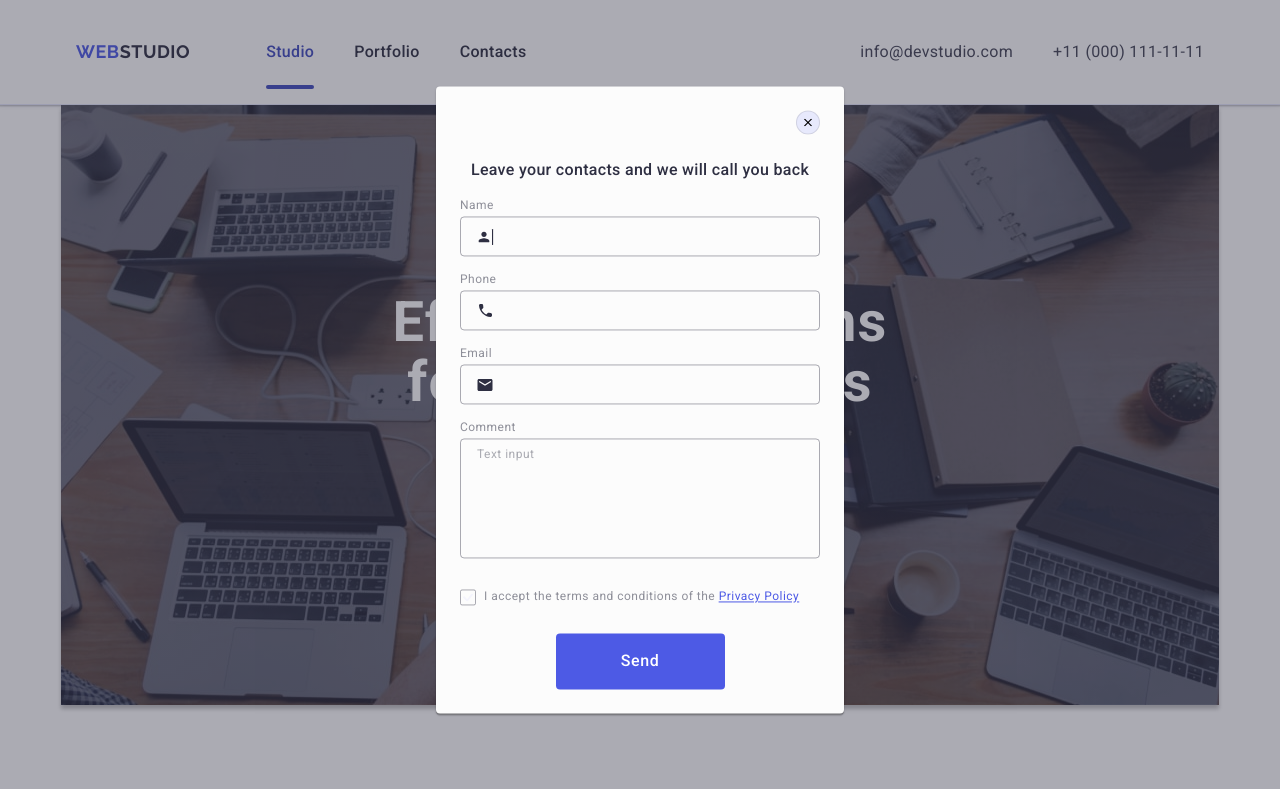
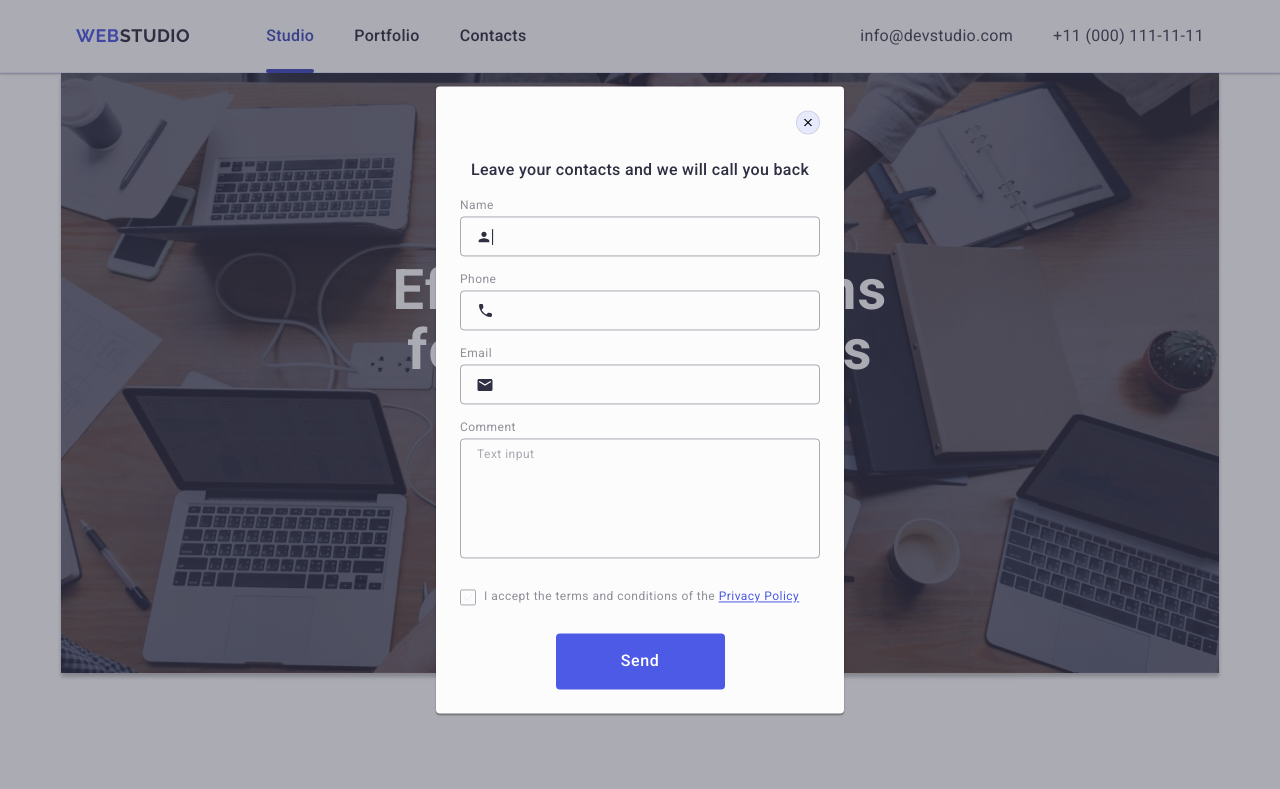
Before and after one commit to iryna-dudareva/goit-markup-hw-06, a plain HTML site: page index.html in a window 1280 px wide. Shown: the top 789 px of the page. Drawn offline with nearby package versions, Linux system fonts and the light colour scheme.

Commit message:
remove header padding for tablet/pc

```diff
--- a/css/styles.css
+++ b/css/styles.css
@@ -158,6 +158,11 @@ button{
 }
 
 @media screen and (min-width: 768px) {
+        .header{
+            padding-top: 0;
+            padding-bottom: 0;
+        }
+
         .header-btn {
             display: none;
         }
```
